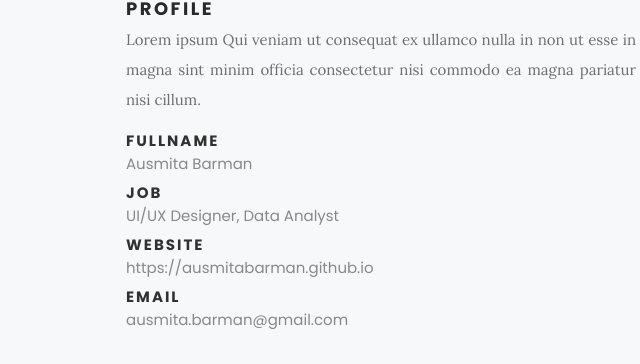
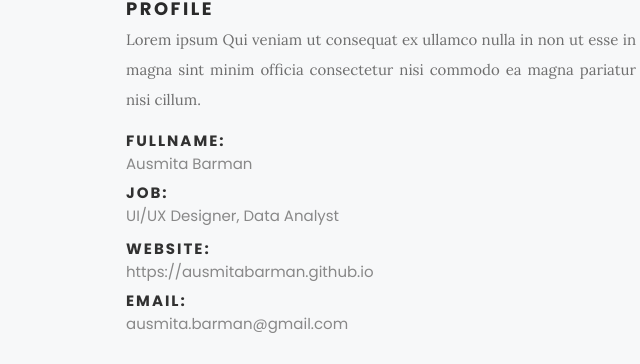
Before and after one commit to AusmitaBarman/ausmitabarman.github.io, a plain HTML site: page index.html in a window 1280 px wide. Shown: the part 1252-1616 px from the top of the page, 4-644 px from the left. Drawn offline with nearby package versions, Linux system fonts and the light colour scheme.

Commit message:
update index.html: about profile section, added ":"

```diff
--- a/index.html
+++ b/index.html
@@ -110,19 +110,20 @@
 
           <ul class="info-list">
             <li>
-              <strong>Fullname</strong>
+              <strong>Fullname:</strong>
               <span>Ausmita Barman</span>
             </li>
             <li>
-              <strong>Job</strong>
+              <strong>Job:</strong>
               <span>UI/UX Designer, Data Analyst</span>
+              <p></p>
             </li>
             <li>
-              <strong>Website</strong>
+              <strong>Website:</strong>
               <span>https://ausmitabarman.github.io</span>
             </li>
             <li>
-              <strong>Email</strong>
+              <strong>Email:</strong>
               <span>ausmita.barman@gmail.com</span>
             </li>
 
```
